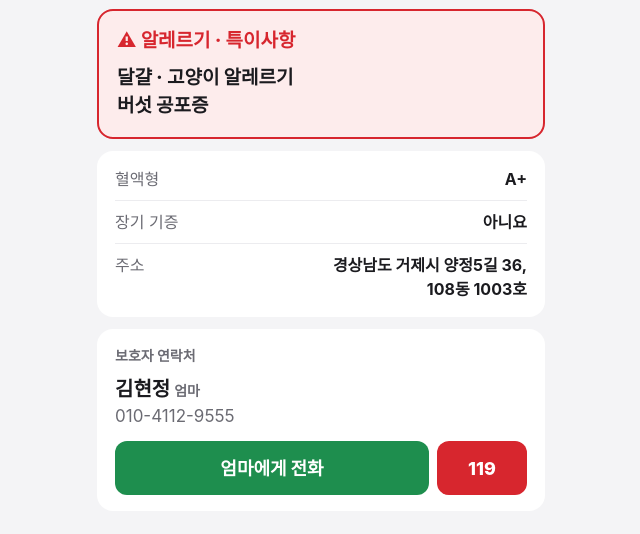
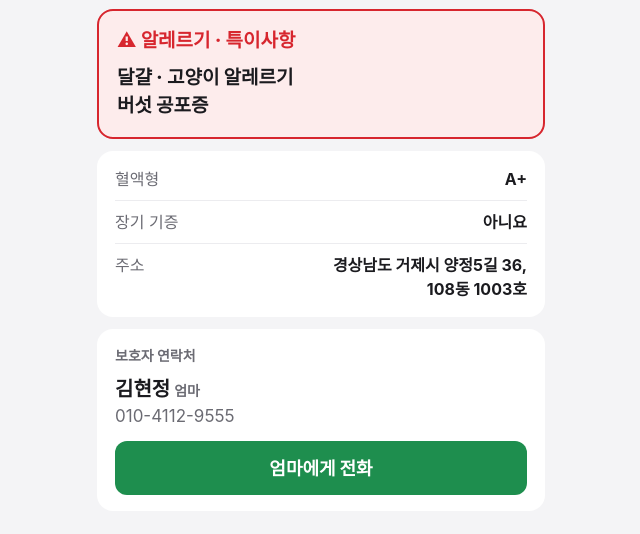
Before and after one commit to guin818/GEONUWIGUPZB, a plain HTML site: page index.html in a window 1280 px wide. Shown: the part 146-680 px from the top of the page, without its empty margins (319-959 px from the left). Drawn offline with Linux system fonts and the light colour scheme.

Commit message:
Update index.html

```diff
--- a/index.html
+++ b/index.html
@@ -46,7 +46,6 @@
     color:#fff;font-size:18px;font-weight:800;
   }
   .call{flex:1;background:var(--green)}
-  .e119{width:90px;background:var(--red)}
 </style>
 </head>
 <body>
@@ -77,7 +76,6 @@
     <p class="phone">010-4112-9555</p>
     <div class="btns">
       <a class="btn call" href="tel:01041129555">엄마에게 전화</a>
-      <a class="btn e119" href="tel:119">119</a>
     </div>
   </section>
 
```
